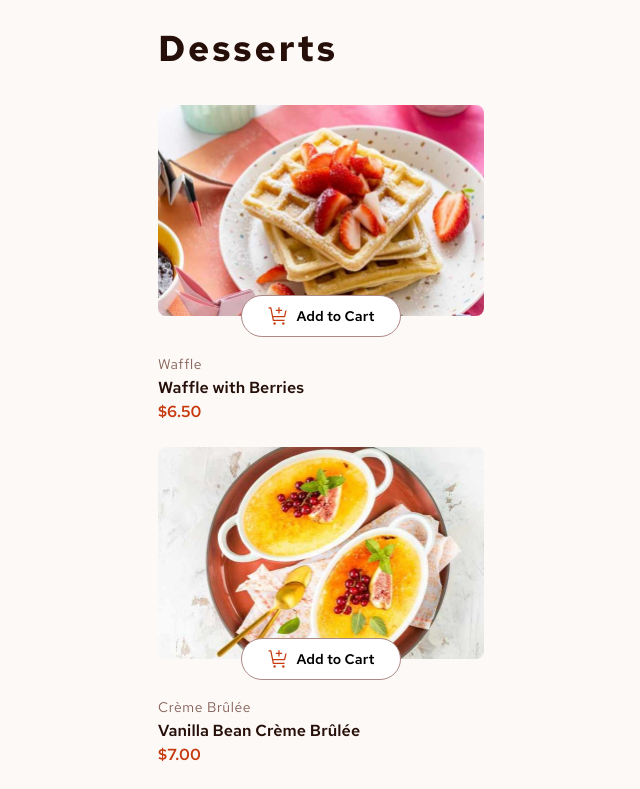
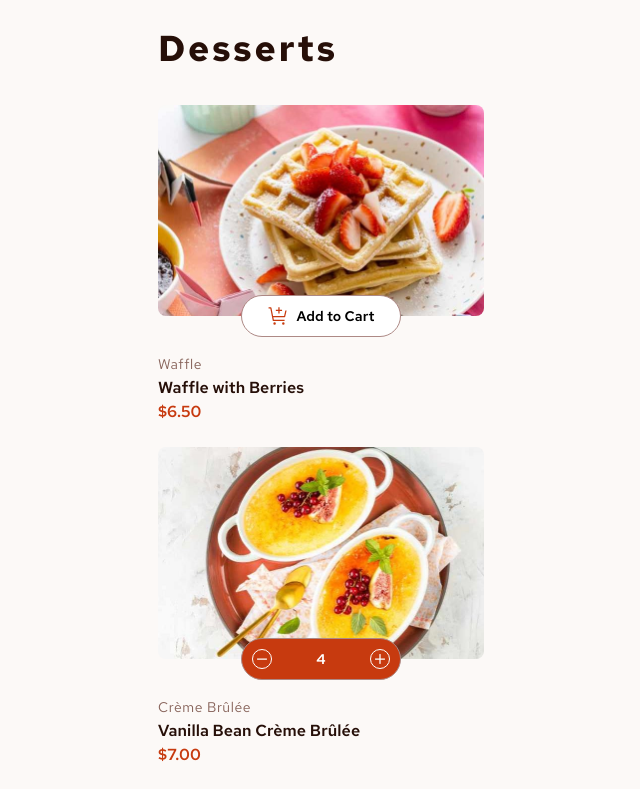
Before and after one commit to tony1c/frontend-mentor-challenges, an Angular app in the folder product-list-with-cart-angular/: page / in a window 1280 px wide. Shown: the top 789 px of the page, without its empty margins (319-959 px from the left). Built offline with nearby package versions, Linux system fonts and the light colour scheme.

Commit message:
method to check if product is in cart

```diff
--- /dev/null
+++ b/product-list-with-cart-angular/src/app/components/button/button.component.html
@@ -0,0 +1,25 @@
+@if (!isProductInCart()) {
+  <button
+    (click)="addToCart()"
+    class="flex h-[42px] w-[160px] items-center justify-center gap-2 rounded-full border border-c-rose-400 bg-white"
+  >
+    <img src="/assets/images/icon-add-to-cart.svg" alt="Add to cart icon" />
+    <span class="text-sm font-600">Add to Cart</span>
+  </button>
+} @else {
+  <button
+    class="flex h-[42px] w-[160px] items-center justify-between rounded-full border border-c-rose-400 bg-c-red px-[10px] text-white"
+  >
+    <img
+      class="size-5 rounded-full border border-white p-1"
+      src="/assets/images/icon-decrement-quantity.svg"
+      alt="Decrement quantity icon"
+    />
+    <span class="text-sm font-600">{{ cartProduct?.quantity }}</span>
+    <img
+      class="size-5 rounded-full border border-white p-1"
+      src="/assets/images/icon-increment-quantity.svg"
+      alt="Increment quantity icon"
+    />
+  </button>
+}
--- /dev/null
+++ b/product-list-with-cart-angular/src/app/components/button/button.component.ts
@@ -0,0 +1,42 @@
+import { Component, DestroyRef, inject, Input, OnInit } from '@angular/core';
+import { CartService } from '../../services/cart.service';
+import { CartProduct, Product } from '../../models/product.model';
+
+@Component({
+  selector: 'app-button',
+  standalone: true,
+  imports: [],
+  templateUrl: './button.component.html',
+  styles: ``,
+})
+export class ButtonComponent implements OnInit {
+  #cartService = inject(CartService);
+  destroyRef = inject(DestroyRef);
+
+  cartProducts: CartProduct[] = [];
+  cartProduct?: CartProduct | undefined;
+
+  @Input({ required: true }) product!: Product;
+
+  ngOnInit(): void {
+    const subscription = this.#cartService.cartState$.subscribe((state) => {
+      this.cartProducts = state.products;
+
+      this.cartProduct = this.cartProducts.find(
+        (cartProd) => cartProd.name === this.product.name,
+      );
+    });
+
+    this.destroyRef.onDestroy(() => subscription.unsubscribe());
+  }
+
+  isProductInCart(): boolean {
+    return this.#cartService.isProductInCart(this.product);
+  }
+
+  addToCart(): void {
+    if (!this.isProductInCart()) {
+      this.#cartService.addProduct(this.product);
+    }
+  }
+}
--- a/product-list-with-cart-angular/src/app/components/product/product.component.html
+++ b/product-list-with-cart-angular/src/app/components/product/product.component.html
@@ -8,7 +8,8 @@
     <div
       class="absolute -bottom-[0px] left-1/2 -translate-x-1/2 translate-y-1/2 transform"
     >
-      <app-add-to-cart (productAdded)="addProduct(product)" />
+      <!-- <app-add-to-cart (productAdded)="addProduct(product)" /> -->
+      <app-button [product]="product" />
     </div>
   </div>
   <!-- description -->
--- a/product-list-with-cart-angular/src/app/components/product/product.component.ts
+++ b/product-list-with-cart-angular/src/app/components/product/product.component.ts
@@ -1,13 +1,13 @@
 import { Component, inject, Input } from '@angular/core';
-import { AddToCartComponent } from '../add-to-cart/add-to-cart.component';
 import { Product } from '../../models/product.model';
 import { CurrencyPipe } from '@angular/common';
 import { CartService } from '../../services/cart.service';
+import { ButtonComponent } from '../button/button.component';
 
 @Component({
   selector: 'app-product',
   standalone: true,
-  imports: [AddToCartComponent, CurrencyPipe],
+  imports: [ButtonComponent, CurrencyPipe],
   templateUrl: './product.component.html',
   styles: ``,
 })
--- a/product-list-with-cart-angular/src/app/services/cart.service.ts
+++ b/product-list-with-cart-angular/src/app/services/cart.service.ts
@@ -40,6 +40,13 @@ export class CartService {
       currentState.products = updatedProducts;
       this.updateCartState(currentState);
     }
+  }
+
+  isProductInCart(product: Product): boolean {
+    const currentState = this.cartState$.getValue();
+    return currentState.products.some(
+      (cartProd) => cartProd.name === product.name,
+    );
   }
 
   private updateCartState(state: CartState): void {
```
Also changed, not shown: product-list-with-cart-angular/src/app/components/cart/cart-item/cart-item.component.html (+0 -22 lines).
